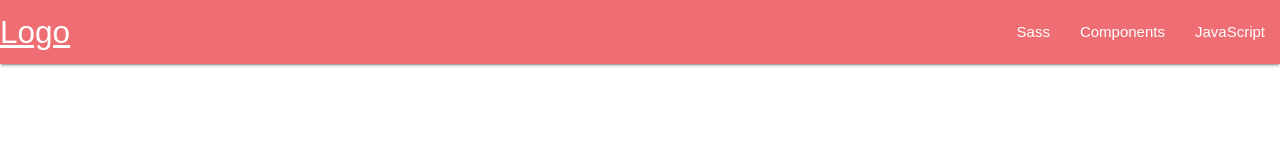
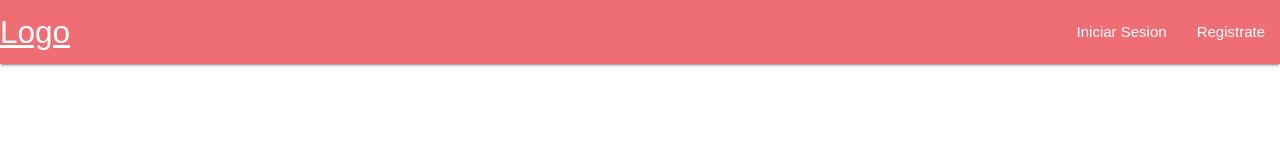
Before and after one commit to jessica2011/MapsHere, a React (Create React App) app: page / in a window 1280 px wide. Shown: the top 160 px of the page. Built offline with nearby package versions, Linux system fonts and the light colour scheme.

Commit message:
añadiendo componente vista

```diff
--- a/src/App.js
+++ b/src/App.js
@@ -1,7 +1,7 @@
 import React from 'react';
-
 import './App.css';
 import Header from './componentes/header'
+
 
 
 const App = () => (
--- a/src/componentes/header.js
+++ b/src/componentes/header.js
@@ -10,9 +10,8 @@ class Header extends Component {
            <div class="nav-wrapper">
              <a href="#" class="brand-logo">Logo</a>
              <ul id="nav-mobile" class="right hide-on-med-and-down">
-               <li><a href="sass.html">Sass</a></li>
-               <li><a href="badges.html">Components</a></li>
-               <li><a href="collapsible.html">JavaScript</a></li>
+               <li><a href="sass.html">Iniciar Sesion</a></li>
+               <li><a href="badges.html">Registrate</a></li>
              </ul>
            </div>
          </nav>
```
Also changed, not shown: src/componentes/vista.js (added, +17 -0 lines).
